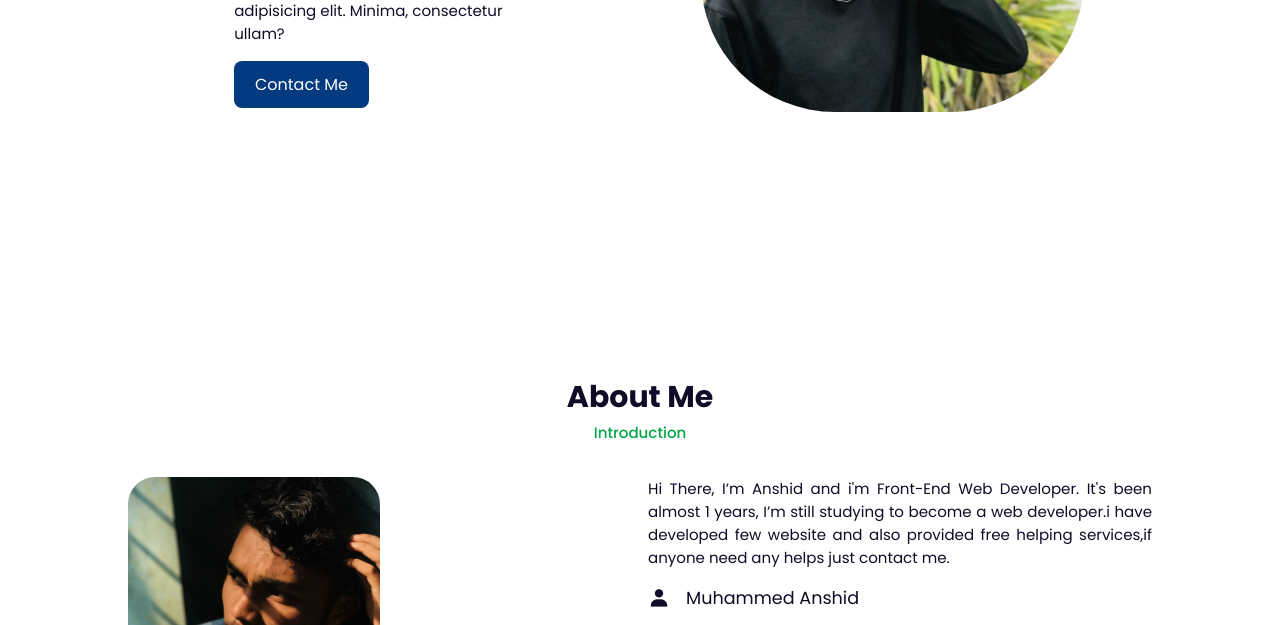
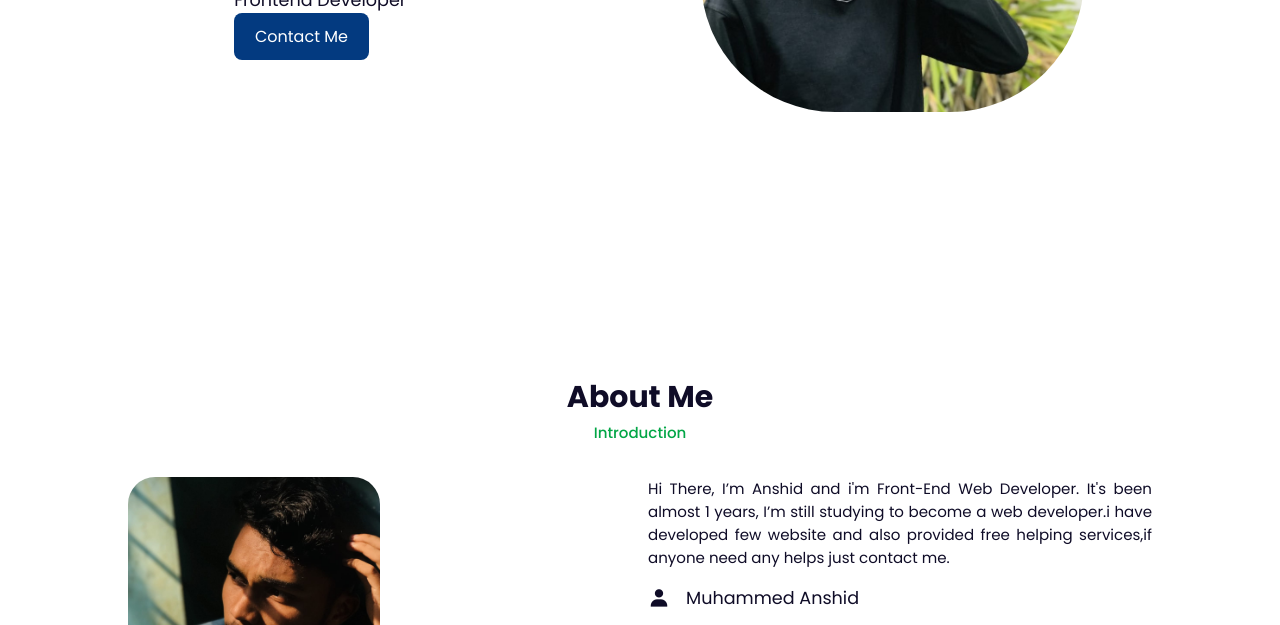
Before and after one commit to mohammed-anshid/Portfolio, a plain HTML site: page index.html in a window 1280 px wide. Shown: the part 475-1100 px from the top of the page. Drawn offline with nearby package versions, Linux system fonts and the light colour scheme.

Commit message:
Update index.html

```diff
--- a/index.html
+++ b/index.html
@@ -45,7 +45,7 @@
             <span>Hello, I'm</span>
             <h1>Muhammed Anshid</h1>
             <h2>Frontend Developer</h2>
-            <p>Lorem ipsum dolor sit amet cons <br> adipisicing elit. Minima, consectetur <br> ullam?</p>
+
             <a href="#contact" class="btn">Contact Me</a>
         </div>
 
```
